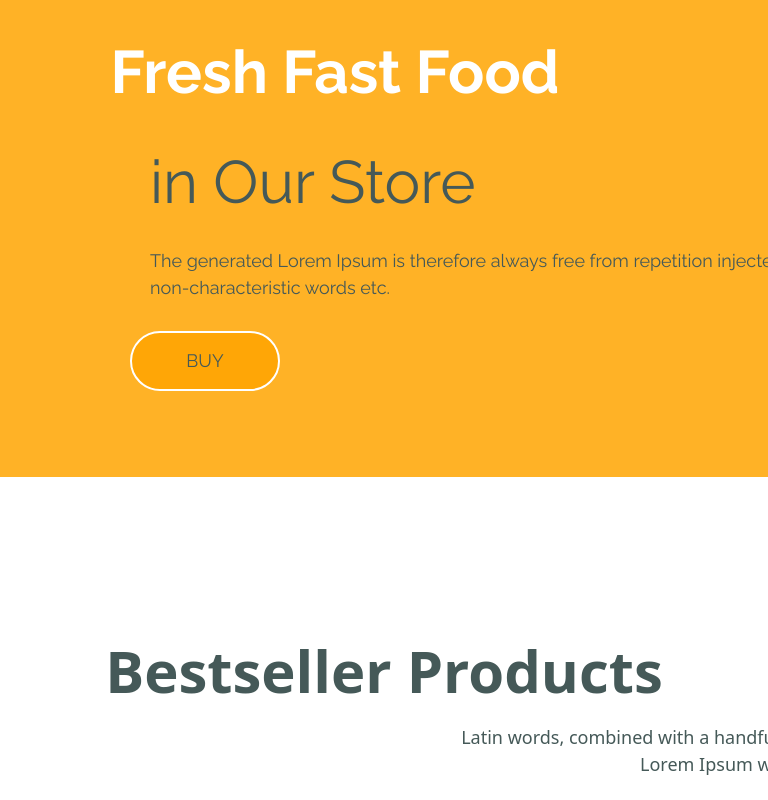
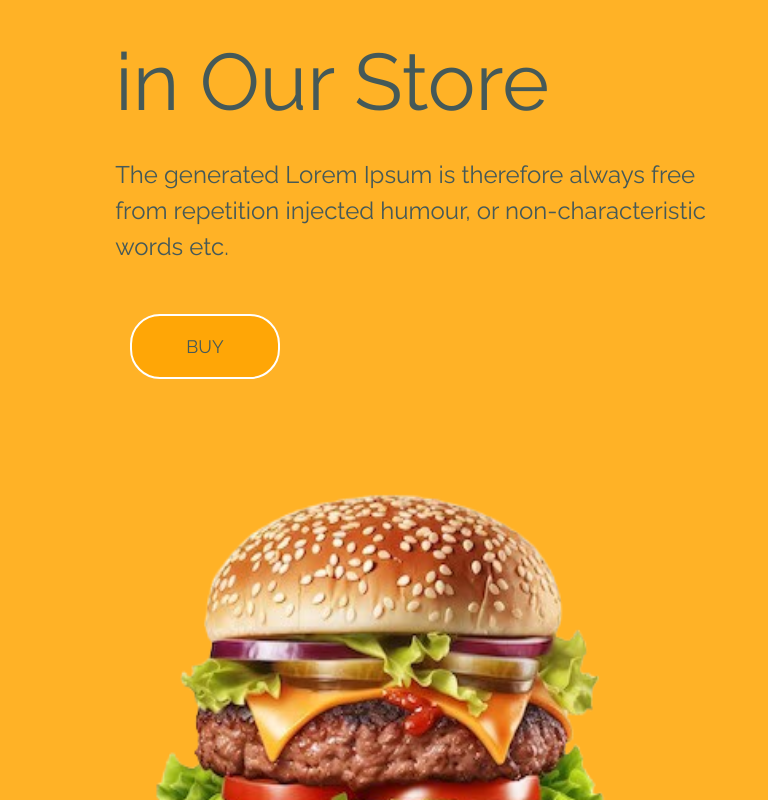
Before and after one commit to RahulJangra79/eatables, a React (Create React App) app: page / in a window 768 px wide. Shown: the part 3680-4480 px from the top of the page. Built offline with nearby package versions, Linux system fonts and the light colour scheme.

Commit message:
media query

```diff
--- a/src/components/Products.css
+++ b/src/components/Products.css
@@ -78,7 +78,7 @@
     background-image: url('/src/Images/kachori.jpg');
     height: 150px;
     width: 150px;
-    background-size: 150px 150px;
+    background-size: 100% 100%;
     border-radius: 50%;
     background-repeat: no-repeat;
 }
@@ -122,7 +122,7 @@
     background-image: url('/src/Images/noodles.jpg');
     height: 150px;
     width: 150px;
-    background-size: 170px 150px;
+    background-size: 100% 100%;
     border-radius: 50%;
     background-repeat: no-repeat;
 }
--- a/src/components/Store.css
+++ b/src/components/Store.css
@@ -11,6 +11,14 @@
 {
     .store1{
         height: 690px;
+        width: 100%;
+    }
+}
+
+@media only screen and (min-width:415px) and (max-width:1050px)
+{
+    .store1{
+        height: 100% !important;
         width: 100%;
     }
 }
@@ -34,6 +42,17 @@
     }
 }
 
+@media only screen and (min-width:415px) and (max-width:1050px)
+{
+
+    .burger-big{
+        width: 70%;
+        height: 600px;
+        background-size: 100% 600px;
+        margin-left: 15%;
+    }
+}
+
 .store2{
     display: flex;
     justify-content: space-evenly;
@@ -41,6 +60,13 @@
 }
 
 @media only screen and (max-width:415px)
+{
+    .store2{
+        display: block;
+    }
+}
+
+@media only screen and (min-width:415px) and (max-width:1050px)
 {
     .store2{
         display: block;
@@ -61,6 +87,17 @@
     }
 }
 
+@media only screen and (min-width:415px) and (max-width:1050px)
+{
+
+    .the-text
+    {
+        margin: 0;
+        font-size: 500%;
+        margin-top: -35px;
+    }
+}
+
 .fresh-food{
     color: white;
     font-weight: 700;
@@ -72,6 +109,16 @@
     .fresh-food{
         width: 300px;
         margin-left: 20px;
+    }
+}
+
+
+@media only screen and (min-width:415px) and (max-width:1050px)
+{
+
+    .fresh-food{
+        width: 100%;
+        /* margin-left: 15%; */
     }
 }
 
@@ -90,6 +137,15 @@
     }
 }
 
+@media only screen and (min-width:415px) and (max-width:1050px)
+{
+    .our-store{
+        margin-left: 15%;
+        width: 85%;
+         margin-top: 10px;
+     }
+}
+
 .store-des{
     font-size: 18px;
     text-align: left;
@@ -104,6 +160,17 @@
         margin-top: 15px;
         width: 370px;
         margin-left:20px;
+    }
+}
+
+
+@media only screen and (min-width:415px) and (max-width:1050px)
+{
+    .store-des{
+        width: 80%;
+        margin-top: 15px;
+        font-size: 30%;
+        margin-left: 15%;
     }
 }
 
@@ -133,6 +200,15 @@
 }
 }
 
+@media only screen and (min-width:415px) and (max-width:1050px)
+{
+    .buy-btn{
+    margin-top: 20px;
+    height: 65px;
+    width: 150px;
+}
+}
+
 .buy-btn:hover{
     background: rgb(32, 157, 32);
     color: white;
```
